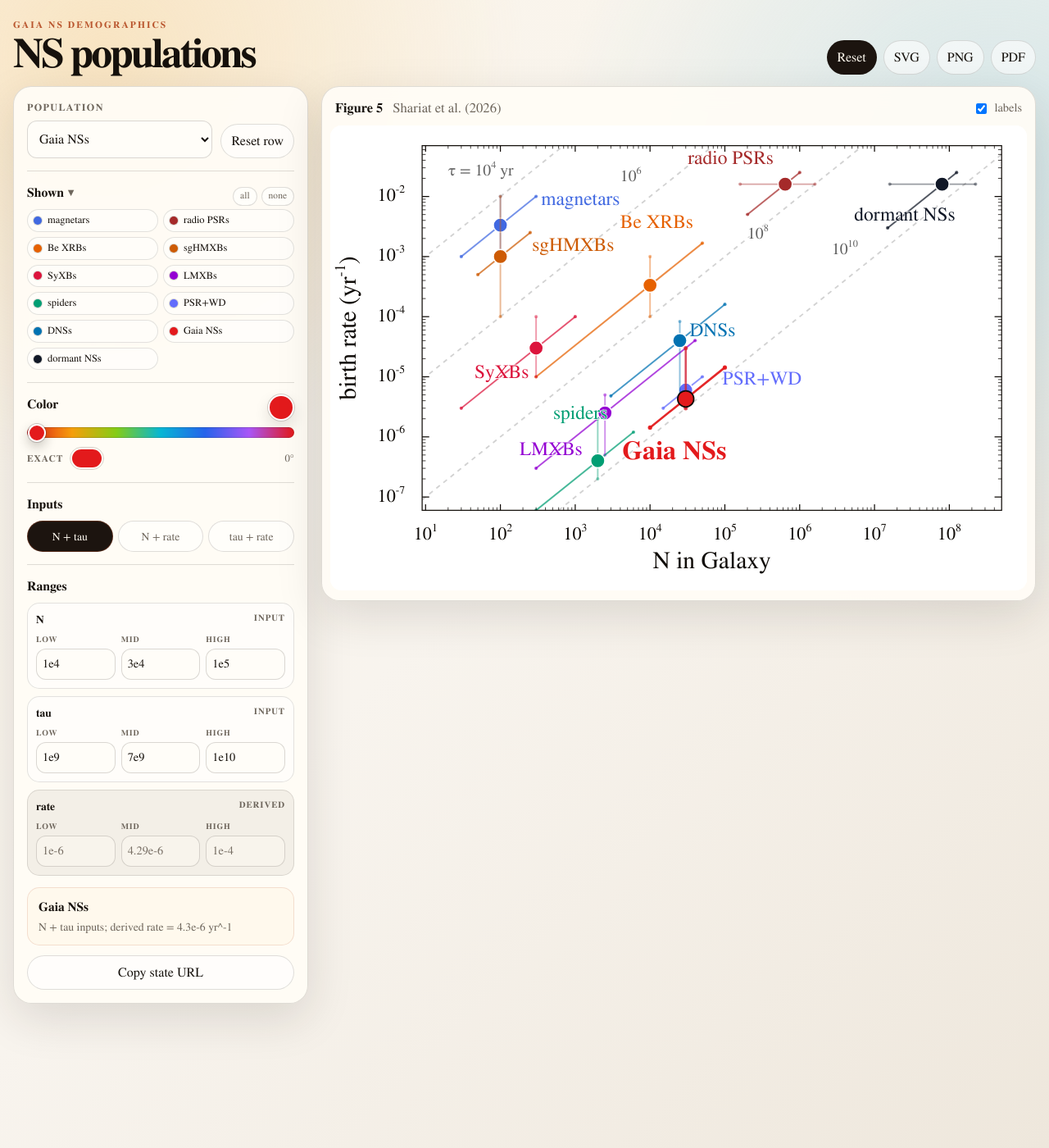
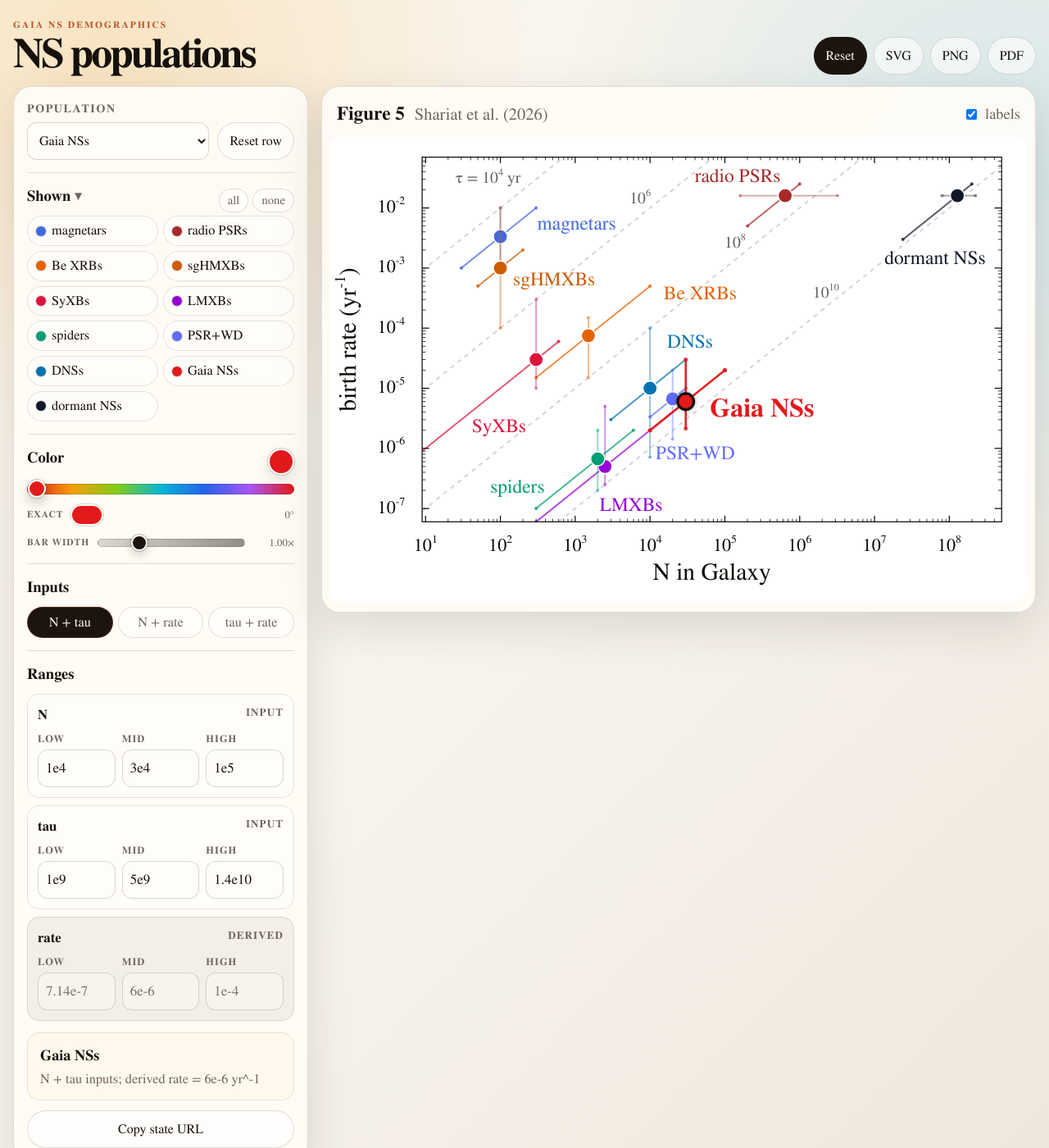
Before and after one commit to cheyanneshariat/cheyanneshariat.github.io, a Jekyll site: the page code/ns-populations/index.html, which Jekyll copies as it is, in a window 1280 px wide and 1400 px high. Shown: the whole window at 82% size. Built offline with Jekyll 4.4.1, drawn with Linux system fonts in a browser that asks for light colours.

Commit message:
Update NS populations default state

```diff
--- a/code/ns-populations/app.js
+++ b/code/ns-populations/app.js
@@ -17,160 +17,171 @@ const DEFAULT_POPULATIONS = [
     id: "magnetars",
     label: "magnetars",
     display: "magnetars",
+    visible: true,
     use: "N_tau",
     color: "royalblue",
     hue: 225,
     sat: 74,
     light: 56,
     N: [30, 100, 300],
-    tau: [1e4, 3e4, 1e5],
-    rate: [3e-4, 3e-3, 5e-2],
-    offset: [3.5, 2.15, "start"],
-    cap: [5e-4, 5e-2],
+    tau: [10000, 30000, 100000],
+    rate: [0.0003, 0.003, 0.05],
+    offset: [3.10955, 1.29343, "start"],
+    cap: [0.0005, 0.05],
   },
   {
     id: "ordinary_radio_pulsars",
     label: "ordinary radio pulsars",
     display: "radio PSRs",
+    visible: true,
     use: "tau_rate",
     color: "brown",
     hue: 0,
     sat: 55,
     light: 42,
-    N: [1e5, 1e6, 2e6],
-    tau: [1e7, 4e7, 1e8],
-    rate: [3e-3, 1.6e-2, 2.5e-2],
-    offset: [0.7, 2.15, "end"],
-    cap: [5e-3, 5e-2],
+    N: [100000, 1000000, 2000000],
+    tau: [10000000, 40000000, 200000000],
+    rate: [0.003, 0.016, 0.025],
+    offset: [0.865504, 1.6953, "end"],
+    cap: [0.005, 0.05],
   },
   {
     id: "be_xrbs",
     label: "Be XRBs / Be+NS",
     display: "Be XRBs",
+    visible: true,
     use: "N_tau",
     color: "#e66100",
     hue: 24,
     sat: 100,
     light: 45,
-    N: [3e2, 1e4, 5e4],
-    tau: [1e7, 3e7, 1e8],
-    rate: [5e-5, 3e-4, 2e-3],
-    offset: [0.4, 9.0, "start"],
+    N: [300, 1500, 10000],
+    tau: [10000000, 20000000, 100000000],
+    rate: [5e-05, 0.0003, 0.002],
+    offset: [10.1433, 4.03793, "start"],
   },
   {
     id: "sghmxbs",
     label: "sgHMXBs",
     display: "sgHMXBs",
+    visible: true,
     use: "N_tau",
     color: "#CD5B04",
     hue: 24,
     sat: 95,
     light: 41,
-    N: [50, 100, 250],
-    tau: [1e4, 1e5, 1e6],
-    rate: [5e-5, 1e-3, 2.5e-2],
-    offset: [2.65, 1.25, "start"],
+    N: [50, 100, 200],
+    tau: [10000, 100000, 1000000],
+    rate: [5e-05, 0.001, 0.025],
+    offset: [1.47937, 0.514265, "start"],
   },
   {
     id: "syxbs",
     label: "SyXBs",
     display: "SyXBs",
+    visible: true,
     use: "N_tau",
     color: "crimson",
     hue: 345,
     sat: 78,
     light: 50,
-    N: [30, 300, 1000],
-    tau: [3e6, 1e7, 3e7],
-    rate: [3e-6, 3e-5, 3e-4],
-    offset: [0.8, 0.32, "end"],
+    N: [8, 300, 600],
+    tau: [1000000, 10000000, 30000000],
+    rate: [3e-06, 3e-05, 0.0003],
+    offset: [0.735295, 0.062414, "end"],
   },
   {
     id: "lmxbs",
     label: "LMXBs",
     display: "LMXBs",
+    visible: true,
     use: "N_tau",
     color: "darkviolet",
     hue: 278,
     sat: 78,
     light: 47,
-    N: [3e2, 2.5e3, 4e4],
-    tau: [5e8, 1e9, 5e9],
-    rate: [6e-8, 2.5e-6, 8e-5],
-    offset: [0.5, 0.20, "end"],
+    N: [300, 2500, 30000],
+    tau: [500000000, 5000000000, 10000000000],
+    rate: [6e-08, 2.5e-06, 8e-05],
+    offset: [5.87757, 0.179808, "end"],
   },
   {
     id: "spiders",
     label: "spider pulsars",
     display: "spiders",
+    visible: true,
     use: "N_tau",
     color: "#009e73",
     hue: 162,
     sat: 90,
     light: 34,
-    N: [3e2, 2000, 6000],
-    tau: [1e9, 5e9, 1e10],
-    rate: [3e-8, 4e-7, 6e-6],
-    offset: [1.35, 5.0, "end"],
+    N: [300, 2000, 6000],
+    tau: [1000000000, 3000000000, 10000000000],
+    rate: [3e-08, 4e-07, 6e-06],
+    offset: [0.19473, 0.272925, "end"],
   },
   {
     id: "psr_wd",
     label: "recycled pulsar+WD",
     display: "PSR+WD",
+    visible: true,
     use: "N_tau",
     color: "#626CFC",
     hue: 237,
     sat: 92,
     light: 68,
-    N: [1.5e4, 3e4, 5e4],
-    tau: [1e9, 5e9, 1e10],
-    rate: [1.5e-6, 8e-6, 5e-5],
-    offset: [3.1, 1.25, "start"],
+    N: [10000, 20000, 30300],
+    tau: [1000000000, 3000000000, 14000000000],
+    rate: [1.5e-06, 8e-06, 5e-05],
+    offset: [0.592395, 0.0982358, "start"],
   },
   {
     id: "dns",
     label: "Galactic DNSs",
     display: "DNSs",
+    visible: true,
     use: "N_tau",
     color: "#0072b2",
     hue: 201,
     sat: 100,
     light: 35,
-    N: [3e3, 2.5e4, 1e5],
-    tau: [3e8, 6.25e8, 5e9],
-    rate: [6e-7, 4e-5, 3e-4],
-    offset: [1.35, 1.2, "start"],
+    N: [3000, 10000, 30000],
+    tau: [100000000, 1000000000, 14000000000],
+    rate: [6e-07, 4e-05, 0.0003],
+    offset: [1.69131, 4.70086, "start"],
   },
   {
     id: "gaia_ns",
     label: "Gaia detached NS--MS",
     display: "Gaia NSs",
+    visible: true,
     use: "N_tau",
     color: "#e31a1c",
     hue: 0,
     sat: 86,
     light: 53,
-    N: [1e4, 3e4, 1e5],
-    tau: [1e9, 7e9, 1e10],
-    rate: [1e-6, 5e-6, 2e-5],
-    offset: [3.5, 0.1, "end"],
+    N: [10000, 30000, 100000],
+    tau: [1000000000, 5000000000, 14000000000],
+    rate: [1e-06, 5e-06, 2e-05],
+    offset: [52.1311, 0.558905, "end"],
     highlight: true,
   },
   {
     id: "dormant_ns",
     label: "dormant isolated NSs",
     display: "dormant NSs",
+    visible: true,
     use: "tau_rate",
     color: "#111827",
     hue: 217,
     sat: 42,
     light: 12,
-    N: [3e7, 1e8, 3e8],
-    tau: [1e9, 5e9, 1.4e10],
-    rate: [3e-3, 1.6e-2, 2.5e-2],
-    offset: [1.5, 0.25, "end"],
-    cap: [1e-3, 5e-2],
-  },
+    N: [30000000, 100000000, 300000000],
+    tau: [5000000000, 8000000000, 14000000000],
+    rate: [0.003, 0.016, 0.025],
+    offset: [2.37711, 0.0719991, "end"],
+    cap: [0.001, 0.05],
+  }
 ];
 
 const VARIABLE_META = {
@@ -184,10 +195,10 @@ const PAIR_VARIABLES = {
   tau_rate: ["tau", "rate"],
 };
 const DEFAULT_LIFETIME_LABELS = {
-  "1e4": { tau: 1e4, x: 20, y: 2.2e-2, power: 4, prefix: "τ = ", suffix: " yr", anchor: "start" },
-  "1e6": { tau: 1e6, x: 4.0e3, y: 1.8e-2, power: 6, prefix: "", anchor: "start" },
-  "1e8": { tau: 1e8, x: 2.0e5, y: 2.0e-3, power: 8, prefix: "", anchor: "start" },
-  "1e10": { tau: 1e10, x: 6.0e6, y: 1.1e-3, power: 10, prefix: "", anchor: "end" },
+  "1e4": { tau: 10000, x: 24.9078, y: 0.0263484, power: 4, prefix: "τ = ", suffix: " yr", anchor: "start" },
+  "1e6": { tau: 1000000, x: 5334.93, y: 0.0118436, power: 6, prefix: "", anchor: "start" },
+  "1e8": { tau: 100000000, x: 98922.6, y: 0.00218908, power: 8, prefix: "", anchor: "start" },
+  "1e10": { tau: 10000000000, x: 3352430.26683, y: 0.00032188779126, power: 10, prefix: "", anchor: "end" },
 };
 
 const state = {
@@ -195,6 +206,7 @@ const state = {
   selectedId: "gaia_ns",
   showLabels: true,
   shownCollapsed: false,
+  barWidthScale: 1,
   lifetimeLabels: structuredClone(DEFAULT_LIFETIME_LABELS),
 };
 
@@ -202,6 +214,8 @@ const populationSelect = document.getElementById("population-select");
 const hueSlider = document.getElementById("hue-slider");
 const hueOutput = document.getElementById("hue-output");
 const colorPicker = document.getElementById("color-picker");
+const barWidthSlider = document.getElementById("bar-width-slider");
+const barWidthOutput = document.getElementById("bar-width-output");
 const swatch = document.getElementById("color-swatch");
 const rangeGrid = document.getElementById("range-grid");
 const shownToggle = document.getElementById("shown-toggle");
@@ -557,14 +571,23 @@ function drawPopulation(root, pop) {
   if (!isVisible(pop)) return;
   const row = rowFromPopulation(pop);
   if (!(row.n > 0 && row.r > 0)) return;
-  const group = svg("g", { class: "population-layer", "data-population": pop.id });
+  const group = svg("g", {
+    class: "population-layer",
+    "data-population": pop.id,
+    "data-selected": String(pop.id === state.selectedId),
+    tabindex: "0",
+    role: "button",
+    "aria-label": `Select ${pop.display}`,
+  });
   const color = hsl(pop, 1);
   const isGaia = pop.highlight;
+  group.appendChild(svg("title", {}, [`${pop.display}: N=${fmt(row.n, 3)}, rate=${fmt(row.r, 3)} yr^-1`]));
 
   uncertaintyBars(pop).forEach((bar, index) => {
     const [[x0Data, y0Data], [x1Data, y1Data]] = clipBarToRateCap(pop, bar.points[0], bar.points[1]);
     const opacity = index === 0 ? (isGaia ? 0.94 : 0.72) : (isGaia ? 0.70 : 0.42);
-    const width = isGaia ? 4.2 : 3.2;
+    const width = (isGaia ? 4.2 : 3.2) * state.barWidthScale;
+    const capScale = Math.sqrt(state.barWidthScale);
     const x0 = xScale(x0Data);
     const y0 = yScale(y0Data);
     const x1 = xScale(x1Data);
@@ -586,7 +609,7 @@ function drawPopulation(root, pop) {
       group.appendChild(svg("circle", {
         cx,
         cy,
-        r: isGaia ? 4.2 : 3.4,
+        r: (isGaia ? 4.2 : 3.4) * capScale,
         fill: color,
         opacity,
         stroke: "none",
@@ -773,6 +796,27 @@ function attachLabelDrag(root) {
   });
 }
 
+function attachPopulationSelection(root) {
+  root.querySelectorAll(".population-layer").forEach((layer) => {
+    const selectPopulation = () => {
+      const id = layer.dataset.population;
+      if (!id || state.selectedId === id) return;
+      state.selectedId = id;
+      renderControls();
+      renderPlot();
+    };
+    layer.addEventListener("pointerdown", (event) => {
+      if (event.target.closest?.(".draggable-label, .draggable-label-hit")) return;
+      selectPopulation();
+    });
+    layer.addEventListener("keydown", (event) => {
+      if (event.key !== "Enter" && event.key !== " ") return;
+      event.preventDefault();
+      selectPopulation();
+    });
+  });
+}
+
 function renderPlot() {
   const root = svg("svg", {
     xmlns: "http://www.w3.org/2000/svg",
@@ -791,6 +835,7 @@ function renderPlot() {
   for (const pop of state.populations) drawPopulation(root, pop);
   drawAxes(root);
   drawForegroundLabels(root);
+  attachPopulationSelection(root);
   attachLabelDrag(root);
   plotHost.replaceChildren(root);
 }
@@ -810,6 +855,8 @@ function renderControls() {
   populationSelect.value = pop.id;
   hueSlider.value = String(pop.hue);
   hueOutput.value = `${pop.hue}°`;
+  barWidthSlider.value = String(state.barWidthScale);
+  barWidthOutput.value = `${state.barWidthScale.toFixed(2)}×`;
   swatch.style.background = hsl(pop);
   colorPicker.value = colorToHex(hsl(pop));
   hueSlider.style.setProperty("--accent", hsl(pop));
@@ -925,6 +972,7 @@ function resetAll() {
   state.lifetimeLabels = structuredClone(DEFAULT_LIFETIME_LABELS);
   state.selectedId = "gaia_ns";
   state.shownCollapsed = false;
+  state.barWidthScale = 1;
   populateSelect();
   renderControls();
   renderPlot();
@@ -945,6 +993,7 @@ function serializeState() {
   }));
   return btoa(unescape(encodeURIComponent(JSON.stringify({
     populations: compact,
+    barWidthScale: state.barWidthScale,
     lifetimeLabels: state.lifetimeLabels,
   }))));
 }
@@ -968,6 +1017,9 @@ function hydrateFromUrl() {
         if (!state.lifetimeLabels[key]) continue;
         state.lifetimeLabels[key] = { ...state.lifetimeLabels[key], ...update };
       }
+    }
+    if (!Array.isArray(incoming) && Number.isFinite(Number(incoming.barWidthScale))) {
+      state.barWidthScale = clamp(Number(incoming.barWidthScale), 0.6, 2.2);
     }
   } catch (err) {
     console.warn("Could not read URL state", err);
@@ -1159,6 +1211,11 @@ function bindEvents() {
     renderControls();
     renderPlot();
   });
+  barWidthSlider.addEventListener("input", (event) => {
+    state.barWidthScale = Number(event.target.value);
+    renderControls();
+    renderPlot();
+  });
   document.querySelectorAll("input[name='input-pair']").forEach((radio) => {
     radio.addEventListener("change", (event) => applyPairChange(event.target.value));
   });
--- a/code/ns-populations/index.html
+++ b/code/ns-populations/index.html
@@ -5,7 +5,7 @@
   <meta name="viewport" content="width=device-width, initial-scale=1" />
   <title>NS Populations</title>
   <link rel="icon" href="favicon.svg" type="image/svg+xml" />
-  <link rel="stylesheet" href="styles.css?v=20260528c" />
+  <link rel="stylesheet" href="styles.css?v=20260528e" />
 </head>
 <body>
   <main class="page-shell">
@@ -60,6 +60,11 @@
             <input id="color-picker" class="color-picker" type="color" aria-label="exact color" />
             <output id="hue-output" class="small-output" for="hue-slider"></output>
           </div>
+          <div class="bar-width-tools">
+            <label class="bar-width-label" for="bar-width-slider">bar width</label>
+            <input id="bar-width-slider" class="bar-width-slider" type="range" min="0.6" max="2.2" step="0.05" aria-label="range bar width" />
+            <output id="bar-width-output" class="small-output" for="bar-width-slider"></output>
+          </div>
         </section>
 
         <section class="control-section" aria-labelledby="input-title">
@@ -97,6 +102,6 @@
     </section>
   </main>
 
-  <script src="app.js?v=20260528c"></script>
+  <script src="app.js?v=20260528e"></script>
 </body>
 </html>
--- a/code/ns-populations/styles.css
+++ b/code/ns-populations/styles.css
@@ -131,7 +131,7 @@ h1 {
 .field-label {
   display: block;
   color: var(--muted);
-  font-size: 0.76rem;
+  font-size: 0.88rem;
   font-weight: 700;
   letter-spacing: 0.11em;
   text-transform: uppercase;
@@ -166,8 +166,8 @@ select:focus,
 }
 
 .control-section h2 {
-  margin-bottom: 8px;
-  font-size: 0.98rem;
+  margin-bottom: 10px;
+  font-size: 1.16rem;
 }
 
 .section-title-row {
@@ -219,8 +219,9 @@ select:focus,
   background: rgba(255, 255, 255, 0.56);
   color: var(--muted);
   padding: 3px 8px;
-  font-size: 0.72rem;
+  font-size: 0.92rem;
   line-height: 1.3;
+  padding: 4px 10px;
   transition: background 120ms ease, color 120ms ease, border-color 120ms ease;
 }
 
@@ -295,7 +296,16 @@ select:focus,
   margin-top: 4px;
 }
 
-.color-picker-label {
+.bar-width-tools {
+  display: grid;
+  grid-template-columns: auto 1fr 54px;
+  align-items: center;
+  gap: 8px;
+  margin-top: 10px;
+}
+
+.color-picker-label,
+.bar-width-label {
   color: var(--muted);
   font-size: 0.72rem;
   font-weight: 700;
@@ -319,6 +329,34 @@ select:focus,
 .color-picker::-webkit-color-swatch {
   border: 0;
   border-radius: 999px;
+}
+
+.bar-width-slider {
+  appearance: none;
+  width: 100%;
+  height: 10px;
+  border: 1px solid rgba(30, 24, 18, 0.16);
+  border-radius: 999px;
+  background: linear-gradient(90deg, rgba(30, 24, 18, 0.16), rgba(30, 24, 18, 0.48));
+}
+
+.bar-width-slider::-webkit-slider-thumb {
+  appearance: none;
+  width: 20px;
+  height: 20px;
+  border: 2px solid white;
+  border-radius: 999px;
+  background: #1c140f;
+  box-shadow: 0 0 0 1px rgba(30, 24, 18, 0.22), 0 5px 12px rgba(30, 24, 18, 0.20);
+}
+
+.bar-width-slider::-moz-range-thumb {
+  width: 20px;
+  height: 20px;
+  border: 2px solid white;
+  border-radius: 999px;
+  background: #1c140f;
+  box-shadow: 0 0 0 1px rgba(30, 24, 18, 0.22), 0 5px 12px rgba(30, 24, 18, 0.20);
 }
 
 .segmented {
@@ -345,7 +383,7 @@ select:focus,
   border-radius: 999px;
   background: rgba(255, 255, 255, 0.48);
   color: var(--muted);
-  font-size: 0.86rem;
+  font-size: 1.02rem;
   transition: background 120ms ease, color 120ms ease, border-color 120ms ease;
 }
 
@@ -366,13 +404,13 @@ select:focus,
   align-items: center;
   gap: 7px;
   min-width: 0;
-  padding: 6px 7px;
+  padding: 8px 10px;
   border: 1px solid rgba(30, 24, 18, 0.12);
   border-radius: 999px;
   background: rgba(255, 255, 255, 0.52);
   color: var(--ink);
-  font-size: 0.78rem;
-  line-height: 1.1;
+  font-size: 1.02rem;
+  line-height: 1.15;
   cursor: pointer;
   transition: opacity 120ms ease, background 120ms ease, border-color 120ms ease;
 }
@@ -385,8 +423,8 @@ select:focus,
 
 .visibility-dot {
   flex: 0 0 auto;
-  width: 10px;
-  height: 10px;
+  width: 12px;
+  height: 12px;
   border-radius: 999px;
   background: var(--pop-color);
   box-shadow: 0 0 0 1px rgba(30, 24, 18, 0.16);
@@ -415,7 +453,7 @@ select:focus,
 }
 
 .range-row {
-  padding: 10px;
+  padding: 12px;
   border: 1px solid rgba(30, 24, 18, 0.12);
   border-radius: 15px;
   background: rgba(255, 255, 255, 0.52);
@@ -430,13 +468,13 @@ select:focus,
   justify-content: space-between;
   gap: 10px;
   margin-bottom: 7px;
-  font-size: 0.84rem;
+  font-size: 1.04rem;
   font-weight: 700;
 }
 
 .range-row-title span:last-child {
   color: var(--muted);
-  font-size: 0.68rem;
+  font-size: 0.82rem;
   letter-spacing: 0.08em;
   text-transform: uppercase;
 }
@@ -444,22 +482,22 @@ select:focus,
 .value-grid {
   display: grid;
   grid-template-columns: repeat(3, 1fr);
-  gap: 7px;
+  gap: 8px;
 }
 
 .value-field label {
   display: block;
   margin-bottom: 3px;
   color: var(--muted);
-  font-size: 0.62rem;
+  font-size: 0.78rem;
   font-weight: 700;
   letter-spacing: 0.08em;
   text-transform: uppercase;
 }
 
 .value-input {
-  padding: 7px 7px;
-  font-size: 0.9rem;
+  padding: 9px 9px;
+  font-size: 1.06rem;
 }
 
 .value-input:disabled {
@@ -469,7 +507,7 @@ select:focus,
 
 .derived-card {
   margin-top: 14px;
-  padding: 12px 13px;
+  padding: 14px 15px;
   border: 1px solid rgba(185, 85, 45, 0.16);
   border-radius: 15px;
   background: rgba(255, 247, 232, 0.65);
@@ -478,14 +516,14 @@ select:focus,
 .derived-card strong {
   display: block;
   margin-bottom: 4px;
-  font-size: 0.96rem;
+  font-size: 1.14rem;
 }
 
 .derived-card p {
   margin-bottom: 0;
   color: var(--muted);
-  font-size: 0.86rem;
-  line-height: 1.3;
+  font-size: 1.02rem;
+  line-height: 1.35;
 }
 
 .copy-button {
@@ -499,7 +537,7 @@ select:focus,
   border-radius: 999px;
   background: rgba(255, 255, 255, 0.58);
   color: var(--ink);
-  padding: 8px 12px;
+  padding: 10px 14px;
   transition: background 120ms ease, border-color 120ms ease;
 }
 
@@ -522,11 +560,11 @@ select:focus,
   align-items: center;
   justify-content: space-between;
   gap: 12px;
-  padding: 13px 16px 8px;
+  padding: 16px 18px 10px;
 }
 
 .figure-toolbar strong {
-  font-size: 1.02rem;
+  font-size: 1.45rem;
 }
 
 .figure-title-row {
@@ -537,15 +575,15 @@ select:focus,
 
 .figure-citation {
   color: var(--muted);
-  font-size: 1.04rem;
+  font-size: 1.28rem;
 }
 
 .toggle-label {
   display: inline-flex;
   align-items: center;
-  gap: 6px;
+  gap: 7px;
   color: var(--muted);
-  font-size: 0.9rem;
+  font-size: 1.15rem;
 }
 
 .plot-host {
@@ -564,6 +602,30 @@ select:focus,
 .range-cap,
 .point-marker {
   transition: opacity 140ms ease, stroke-width 140ms ease, r 140ms ease;
+}
+
+.population-layer {
+  cursor: pointer;
+  outline: none;
+}
+
+.population-layer:hover .range-bar,
+.population-layer:focus-visible .range-bar,
+.population-layer[data-selected="true"] .range-bar {
+  opacity: 0.96;
+}
+
+.population-layer:hover .point-marker,
+.population-layer:focus-visible .point-marker,
+.population-layer[data-selected="true"] .point-marker {
+  filter: drop-shadow(0 0 5px rgba(30, 24, 18, 0.36));
+  stroke-width: 4.4;
+}
+
+.population-layer[data-population="gaia_ns"]:hover .point-marker,
+.population-layer[data-population="gaia_ns"]:focus-visible .point-marker,
+.population-layer[data-population="gaia_ns"][data-selected="true"] .point-marker {
+  stroke-width: 5.0;
 }
 
 
```
